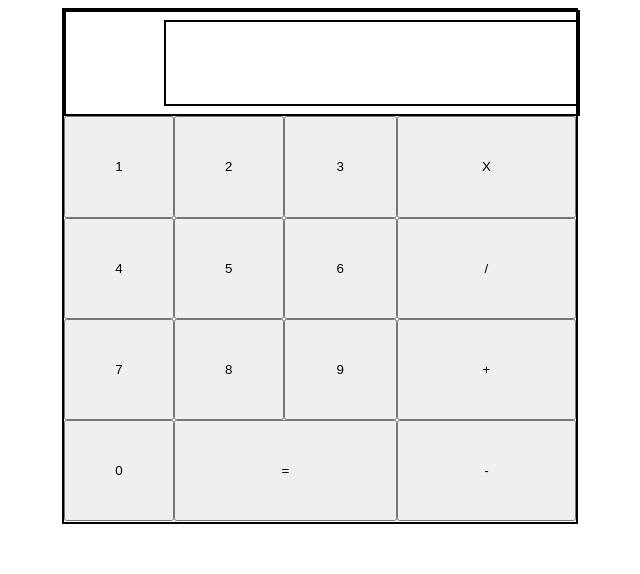
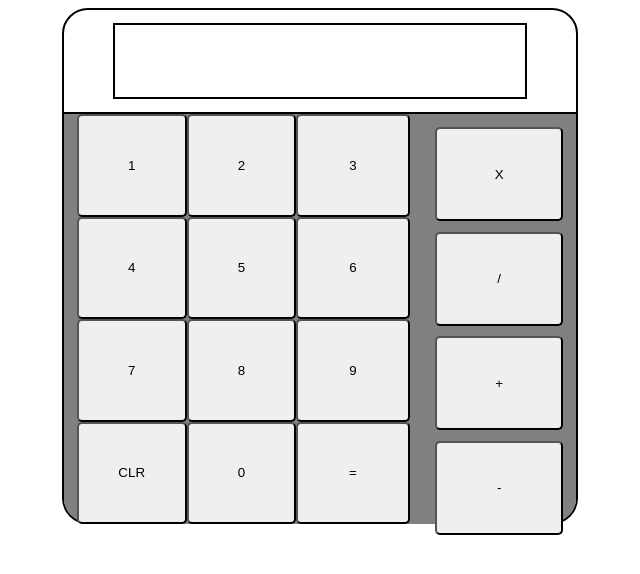
Before and after one commit to Lukehallyah/Calculator, a plain HTML site: page index.html in a window 1280 px wide. Shown: the whole page, without its empty margins (320-960 px from the left). Drawn offline with Linux system fonts and the light colour scheme.

Commit message:
Basic Logic Worked Out

```diff
--- a/index.html
+++ b/index.html
@@ -15,24 +15,25 @@
       <div class ="middle">
 
         <div class="numbers">
-            <button class="btn1">1</button>
-            <button class="btn2">2</button>
-            <button class="btn3">3</button>
-            <button class="btn4">4</button>
-            <button class="btn5">5</button>
-            <button class="btn6">6</button>
-            <button class="btn7">7</button>
-            <button class="btn8">8</button>
-            <button class="btn9">9</button>
-            <button class="btn0">0</button>
-            <button class="equals">=</button>
+            <button onclick="showNumber(1)" class="btn">1</button>
+            <button onclick="showNumber(2)" class="btn">2</button>
+            <button onclick="showNumber(3)" class="btn">3</button>
+            <button onclick="showNumber(4)" class="btn">4</button>
+            <button onclick="showNumber(5)" class="btn">5</button>
+            <button onclick="showNumber(6)" class="btn">6</button>
+            <button onclick="showNumber(7)" class="btn">7</button>
+            <button onclick="showNumber(8)" class="btn">8</button>
+            <button onclick="showNumber(9)" class="btn">9</button>
+            <button onclick="clearBox('.inputField')" class="btn clear">CLR</button>
+            <button onclick="showNumber(0)" class="btn">0</button>
+            <button onclick="equals()" class="btn equals">=</button>
         </div>
 
         <div class="operators">
-            <button class="multiply">X</button>
-            <button class = "divide">/</button>
-            <button class = "add">+</button>
-            <button class = "subtract">-</button>
+            <button onclick="operator('*')" class="btn multiply">X</button>
+            <button onclick="operator('/')" class = "btn divide">/</button>
+            <button onclick="operator('+')" class = "btn add">+</button>
+            <button onclick="operator('-')" class = "btn subtract">-</button>
         </div>
 
       </div>
--- a/script.js
+++ b/script.js
@@ -14,16 +14,43 @@ function div(a,b){
     return a/b
 };
 
-let num1 = "";
-let num2 = "";
-let operator = "";
-
-
-function operate(num1,num2,operator){
-
+function operator(op){
+    num1=inputField.innerHTML;
+    oper=op;
+    inputField.innerHTML='';
 }
 
 
-//Takes user num1, operator, and num2. Somehow must run the functions. So maybe
-// take the operator and somehow 'link' the functions to the variable. But have
-// to find a way to only accept those four functions and nothing else.
+function equals(){
+    num2=inputField.innerHTML;
+    let a= parseInt(num1);
+    let b= parseInt(num2);
+    let result;
+
+    if(oper==="+") result= add(a,b);
+    else if(oper==="-") result= subtract(a,b);
+    else if(oper==="*") result= mult(a,b);
+    else if(oper==="/") result= div(a,b);
+
+    inputField.innerHTML=result;
+}
+
+
+//the function: has to put multiple values into a string
+//   and then parseInt() so that it becomes a number.
+let inputField = document.querySelector('.inputField');
+let clear = document.querySelector('.clear');
+
+function showNumber(num){
+    let current ="";
+    current+=num;
+    document.querySelector(".inputField").innerHTML+=current;
+}
+
+
+function clearBox(){
+    return inputField.innerHTML="";
+}
+//Now it puts the number there but I must find a way to
+// make it where it add it to like a string or somethind
+// and parses it.
--- a/styles.css
+++ b/styles.css
@@ -16,29 +16,37 @@ main{
     /*REMEMBER ABOVE!! CAN MAKE SQUARE EASILY.
     THE HEIGHT CAN BE VW TOO*/
     border: 2px solid black;
-
+    border-radius: 5%;;
 }
 
 .top{
     width: 100%;
     height: 20%;
-    border: 2px solid black;
     display: flex;
-    justify-content: right;
+    justify-content: center;
     align-items: center;
+    border-bottom: 2px solid black;
 }
 
 .inputField{
     width: 80%;
-    height: 80%;
+    height:70%;
     border: 2px solid black;
+    font-size: 2rem;
+    display:flex;
+    justify-content: right;
+    align-items: flex-end;
 }
 
 .middle{
     display: flex;
-    height: 79%;
-    gap: 0;
-
+    justify-content: space-around;
+    align-items: center;
+    height: 80%;
+    text-align: right;
+    background-color: grey;
+    border-bottom-left-radius: 6%;
+    border-bottom-right-radius: 6%;
 }
 
 .numbers{
@@ -49,14 +57,22 @@ main{
     grid-template-rows: auto;
 }
 
-.equals{
-    grid-column: 2/span 2;
+.btn{
+    border-radius: 5px;
 }
 
 .operators{
-    width: 35%;
-    height 100%;
-    display: grid;
-    grid-template-columns: 100%;
+    margin-top: 5%;
+    width: 25%;
+    height: 100%;
+    display: flex;
+    flex-direction: column;
+    box-sizing: border-box;
+    gap: 2.5%;
+}
 
+.operators button{
+    height: 23%;
+    width: 100%;
+    box-sizing: border-box;
 }
```
